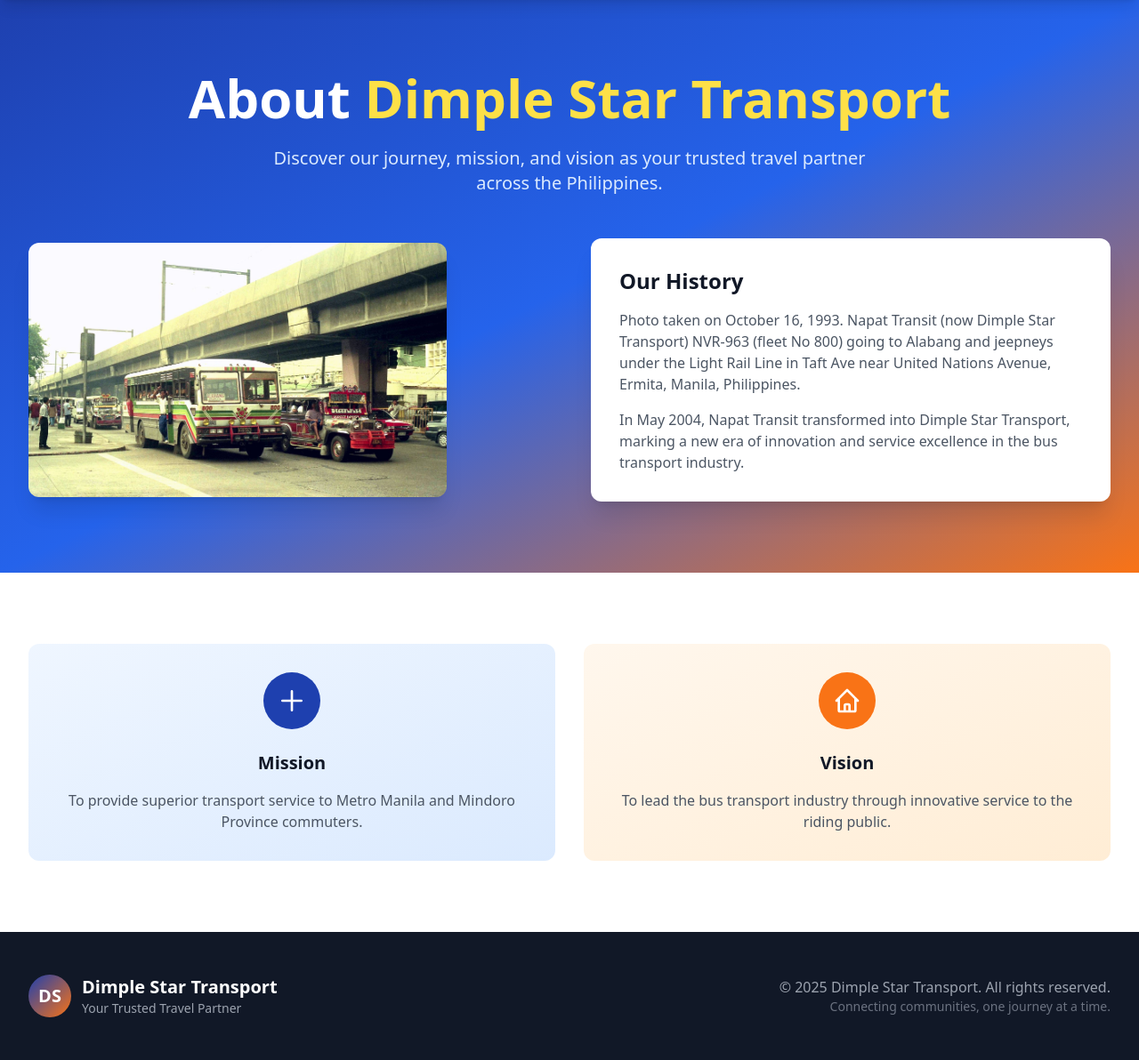
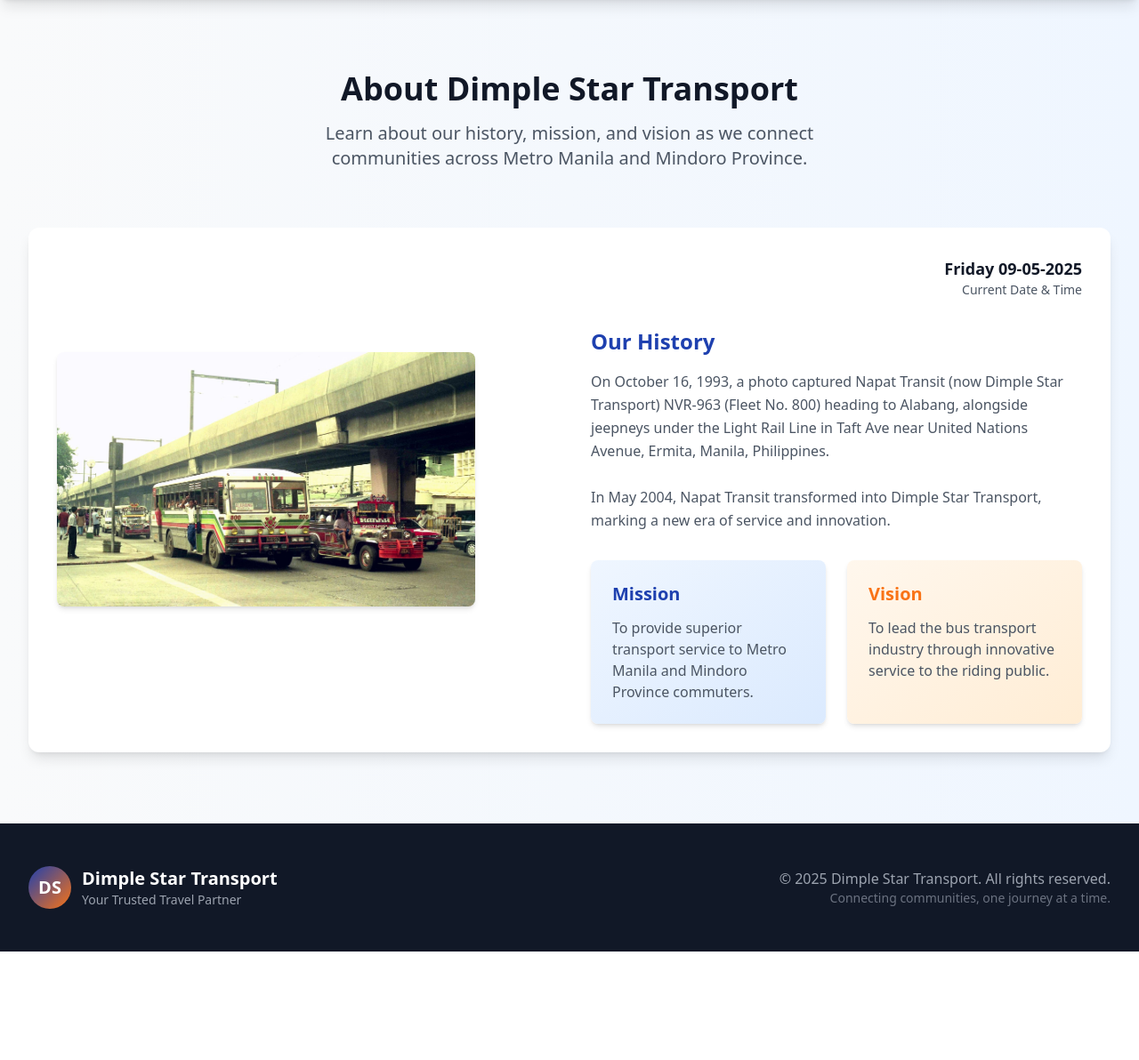
Before and after one commit to andreibrosmaster/dimplestar, a PHP site: page /about.php in a window 1280 px wide. Shown: the part 80-1272 px from the top of the page at 89% size. After the commit the page ends 1150 px from the top, so only its background shows below. Run offline with PHP 8.4, Linux system fonts and the light colour scheme; some libraries are stand-ins or nearby versions.

Commit message:
Add files via upload
Updated About and Login Screen

```diff
--- a/about.php
+++ b/about.php
@@ -32,38 +32,8 @@
             }
         }
 
-        @keyframes slideIn {
-            from {
-                transform: translateX(-100%);
-            }
-            to {
-                transform: translateX(0);
-            }
-        }
-
         .animate-fadeInUp {
             animation: fadeInUp 0.6s ease-out forwards;
-        }
-
-        .animate-slideIn {
-            animation: slideIn 0.8s ease-out forwards;
-        }
-
-        /* Glassmorphism effect */
-        .glass {
-            background: rgba(255, 255, 255, 0.1);
-            backdrop-filter: blur(10px);
-            border: 1px solid rgba(255, 255, 255, 0.2);
-        }
-
-        /* Hover effects */
-        .card-hover {
-            transition: all 0.3s ease;
-        }
-
-        .card-hover:hover {
-            transform: translateY(-8px);
-            box-shadow: 0 25px 50px -12px rgba(0, 0, 0, 0.25);
         }
 
         /* Navigation styles */
@@ -126,6 +96,13 @@
         ::-webkit-scrollbar-thumb:hover {
             background: #94a3b8;
         }
+
+        /* Glassmorphism effect */
+        .glass {
+            background: rgba(255, 255, 255, 0.1);
+            backdrop-filter: blur(10px);
+            border: 1px solid rgba(255, 255, 255, 0.2);
+        }
     </style>
 </head>
 <body class="bg-gray-50 font-sans">
@@ -168,8 +145,16 @@
                     <!-- User Account -->
                     <div class="hidden sm:block">
                         <div id="userAccount" class="text-right">
-                            <div class="text-sm text-gray-600">Welcome, Guest!</div>
-                            <a href="signlog.php" class="text-sm text-transport-blue hover:text-transport-orange transition-colors">Sign Up / Login</a>
+                            <?php
+                            if(isset($_SESSION['email'])) {
+                                $email = $_SESSION['email'];
+                                echo "<div class='text-sm text-gray-600'>Welcome, $email!</div>";
+                                echo "<a href='logout.php' class='text-sm text-red-600 hover:text-red-800 transition-colors'>Logout</a>";
+                            } else {
+                                echo "<div class='text-sm text-gray-600'>Welcome, Guest!</div>";
+                                echo "<a href='signlog.php' class='text-sm text-transport-blue hover:text-transport-orange transition-colors'>Sign Up / Login</a>";
+                            }
+                            ?>
                         </div>
                     </div>
 
@@ -196,8 +181,16 @@
                         </a>
                     </div>
                     <div class="pt-2 border-t border-gray-200 sm:hidden">
-                        <div class="px-4 py-2 text-sm text-gray-600">Welcome, Guest!</div>
-                        <a href="signlog.php" class="block px-4 py-2 text-sm text-transport-blue hover:text-transport-orange transition-colors">Sign Up / Login</a>
+                        <?php
+                        if(isset($_SESSION['email'])) {
+                            $email = $_SESSION['email'];
+                            echo "<div class='px-4 py-2 text-sm text-gray-600'>Welcome, $email!</div>";
+                            echo "<a href='logout.php' class='block px-4 py-2 text-sm text-red-600 hover:text-red-800 transition-colors'>Logout</a>";
+                        } else {
+                            echo "<div class='px-4 py-2 text-sm text-gray-600'>Welcome, Guest!</div>";
+                            echo "<a href='signlog.php' class='block px-4 py-2 text-sm text-transport-blue hover:text-transport-orange transition-colors'>Sign Up / Login</a>";
+                        }
+                        ?>
                     </div>
                 </div>
             </div>
@@ -206,57 +199,61 @@
 
     <!-- Main Content -->
     <main class="min-h-screen">
-        <!-- About Us Section -->
-        <section class="py-20 bg-gradient-to-br from-transport-blue via-blue-600 to-transport-orange">
+        <section class="py-20 bg-gradient-to-r from-gray-50 to-blue-50">
             <div class="max-w-7xl mx-auto px-4 sm:px-6 lg:px-8">
-                <div class="text-center mb-12 animate-fadeInUp">
-                    <h2 class="text-4xl md:text-6xl font-bold text-white mb-6">
-                        About <span class="text-yellow-300">Dimple Star Transport</span>
-                    </h2>
-                    <p class="text-xl text-blue-100 mb-8 max-w-2xl mx-auto">
-                        Discover our journey, mission, and vision as your trusted travel partner across the Philippines.
+                <div class="text-center mb-16 animate-fadeInUp">
+                    <h2 class="text-4xl font-bold text-gray-900 mb-4">About Dimple Star Transport</h2>
+                    <p class="text-xl text-gray-600 max-w-2xl mx-auto">
+                        Learn about our history, mission, and vision as we connect communities across Metro Manila and Mindoro Province.
                     </p>
                 </div>
 
-                <div class="grid md:grid-cols-2 gap-12 items-center animate-slideIn">
+                <!-- Content Section -->
+                <div class="bg-white p-8 rounded-xl shadow-lg">
+                    <div class="grid lg:grid-cols-2 gap-12 items-center">
+                        <!-- Image and Facebook Like -->
+                        <div class="space-y-6">
+                            <img src="images/oldbus.jpg" alt="Napat Transit Bus 1993" class="w-full rounded-lg shadow-md" style="max-width: 470px;">
+                            <div class="text-center">
+                                <?php include_once("php_includes/fblike.php"); ?>
+                            </div>
+                        </div>
+
+                        <!-- History, Mission, Vision -->
+                        <div class="space-y-8">
+                            <!-- Date and Time -->
+                            <div class="text-right">
+                                <div class="text-lg font-semibold text-gray-900">
+                                    <?php include_once("php_includes/date_time.php"); ?>
+                                </div>
+                                <p class="text-gray-600 text-sm">Current Date & Time</p>
+                            </div>
+
+                            <!-- History -->
                             <div>
-                        <img src="images/oldbus.jpg" alt="Napat Transit Bus" class="rounded-xl shadow-xl w-full" style="max-width: 470px;">
+                                <h3 class="text-2xl font-bold text-transport-blue mb-4">Our History</h3>
+                                <p class="text-gray-600 leading-relaxed">
+                                    On October 16, 1993, a photo captured Napat Transit (now Dimple Star Transport) NVR-963 (Fleet No. 800) heading to Alabang, alongside jeepneys under the Light Rail Line in Taft Ave near United Nations Avenue, Ermita, Manila, Philippines.<br><br>
+                                    In May 2004, Napat Transit transformed into Dimple Star Transport, marking a new era of service and innovation.
+                                </p>
                             </div>
-                    <div class="bg-white p-8 rounded-xl shadow-xl card-hover">
-                        <h3 class="text-2xl font-bold text-gray-900 mb-4">Our History</h3>
-                        <p class="text-gray-600 mb-4">
-                            Photo taken on October 16, 1993. Napat Transit (now Dimple Star Transport) NVR-963 (fleet No 800) going to Alabang and jeepneys under the Light Rail Line in Taft Ave near United Nations Avenue, Ermita, Manila, Philippines.
+
+                            <!-- Mission and Vision -->
+                            <div class="grid md:grid-cols-2 gap-6">
+                                <div class="bg-gradient-to-br from-blue-50 to-blue-100 p-6 rounded-lg shadow-md">
+                                    <h3 class="text-xl font-bold text-transport-blue mb-3">Mission</h3>
+                                    <p class="text-gray-600">
+                                        To provide superior transport service to Metro Manila and Mindoro Province commuters.
                                     </p>
+                                </div>
+                                <div class="bg-gradient-to-br from-orange-50 to-orange-100 p-6 rounded-lg shadow-md">
+                                    <h3 class="text-xl font-bold text-transport-orange mb-3">Vision</h3>
                                     <p class="text-gray-600">
-                            In May 2004, Napat Transit transformed into Dimple Star Transport, marking a new era of innovation and service excellence in the bus transport industry.
+                                        To lead the bus transport industry through innovative service to the riding public.
                                     </p>
                                 </div>
                             </div>
                         </div>
-        </section>
-
-        <!-- Mission & Vision Section -->
-        <section class="py-20 bg-white">
-            <div class="max-w-7xl mx-auto px-4 sm:px-6 lg:px-8">
-                <div class="grid md:grid-cols-2 gap-8">
-                    <div class="text-center card-hover bg-gradient-to-br from-blue-50 to-blue-100 p-8 rounded-xl">
-                        <div class="w-16 h-16 bg-transport-blue text-white rounded-full flex items-center justify-center mx-auto mb-6">
-                            <svg class="w-8 h-8" fill="none" stroke="currentColor" viewBox="0 0 24 24">
-                                <path stroke-linecap="round" stroke-linejoin="round" stroke-width="2" d="M12 4v16m8-8H4"></path>
-                            </svg>
-                        </div>
-                        <h3 class="text-xl font-bold text-gray-900 mb-4">Mission</h3>
-                        <p class="text-gray-600">To provide superior transport service to Metro Manila and Mindoro Province commuters.</p>
-                    </div>
-
-                    <div class="text-center card-hover bg-gradient-to-br from-orange-50 to-orange-100 p-8 rounded-xl">
-                        <div class="w-16 h-16 bg-transport-orange text-white rounded-full flex items-center justify-center mx-auto mb-6">
-                            <svg class="w-8 h-8" fill="none" stroke="currentColor" viewBox="0 0 24 24">
-                                <path stroke-linecap="round" stroke-linejoin="round" stroke-width="2" d="M3 12l2-2m0 0l7-7 7 7M5 10v10a1 1 0 001 1h3m10-11l2 2m-2-2v10a1 1 0 01-1 1h-3m-6 0a1 1 0 001-1v-4a1 1 0 011-1h2a1 1 0 011 1v4a1 1 0 001 1m-6 0h6"></path>
-                            </svg>
-                        </div>
-                        <h3 class="text-xl font-bold text-gray-900 mb-4">Vision</h3>
-                        <p class="text-gray-600">To lead the bus transport industry through innovative service to the riding public.</p>
                     </div>
                 </div>
             </div>
@@ -317,28 +314,6 @@
                 header.classList.remove('shadow-2xl');
             }
         });
-
-        // Simulate user session (replace with actual PHP session handling)
-        function updateUserAccount() {
-            const userAccount = document.getElementById('userAccount');
-            // This would be replaced with actual PHP session data
-            const isLoggedIn = false; // This would come from PHP
-            const userEmail = ''; // This would come from PHP session
-
-            if (isLoggedIn && userEmail) {
-                userAccount.innerHTML = `
-                    <div class="text-sm text-gray-600">Welcome, ${userEmail}!</div>
-                    <a href="logout.php" class="text-sm text-red-600 hover:text-red-800 transition-colors">Logout</a>
-                `;
-            } else {
-                userAccount.innerHTML = `
-                    <div class="text-sm text-gray-600">Welcome, Guest!</div>
-                    <a href="signlog.php" class="text-sm text-transport-blue hover:text-transport-orange transition-colors">Sign Up / Login</a>
-                `;
-            }
-        }
-
-        updateUserAccount();
     </script>
 </body>
 </html>
```
Also changed, not shown: signlog.php (+60 -8 lines). Lines whose indentation alone changed are shown as unchanged.
